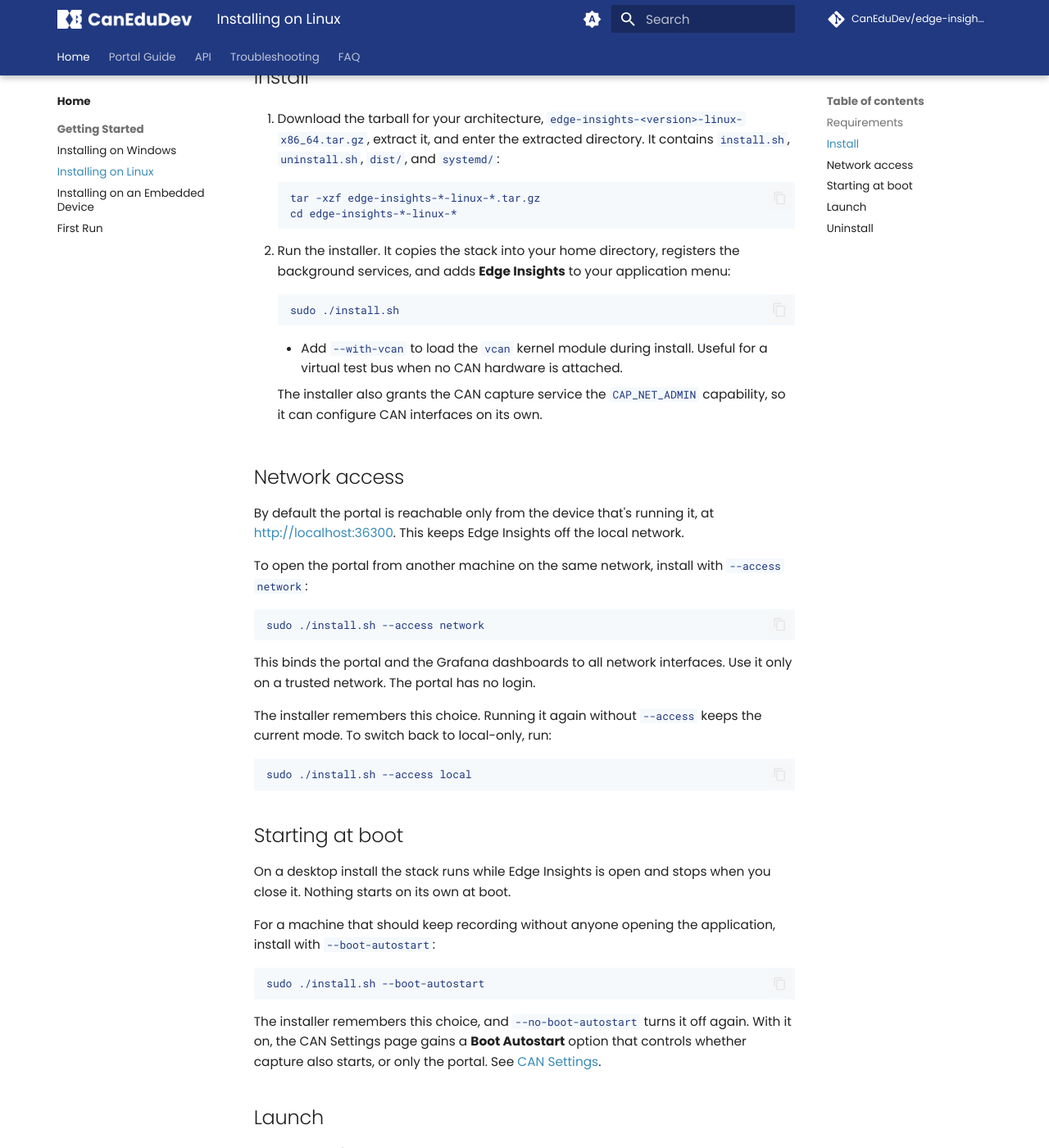
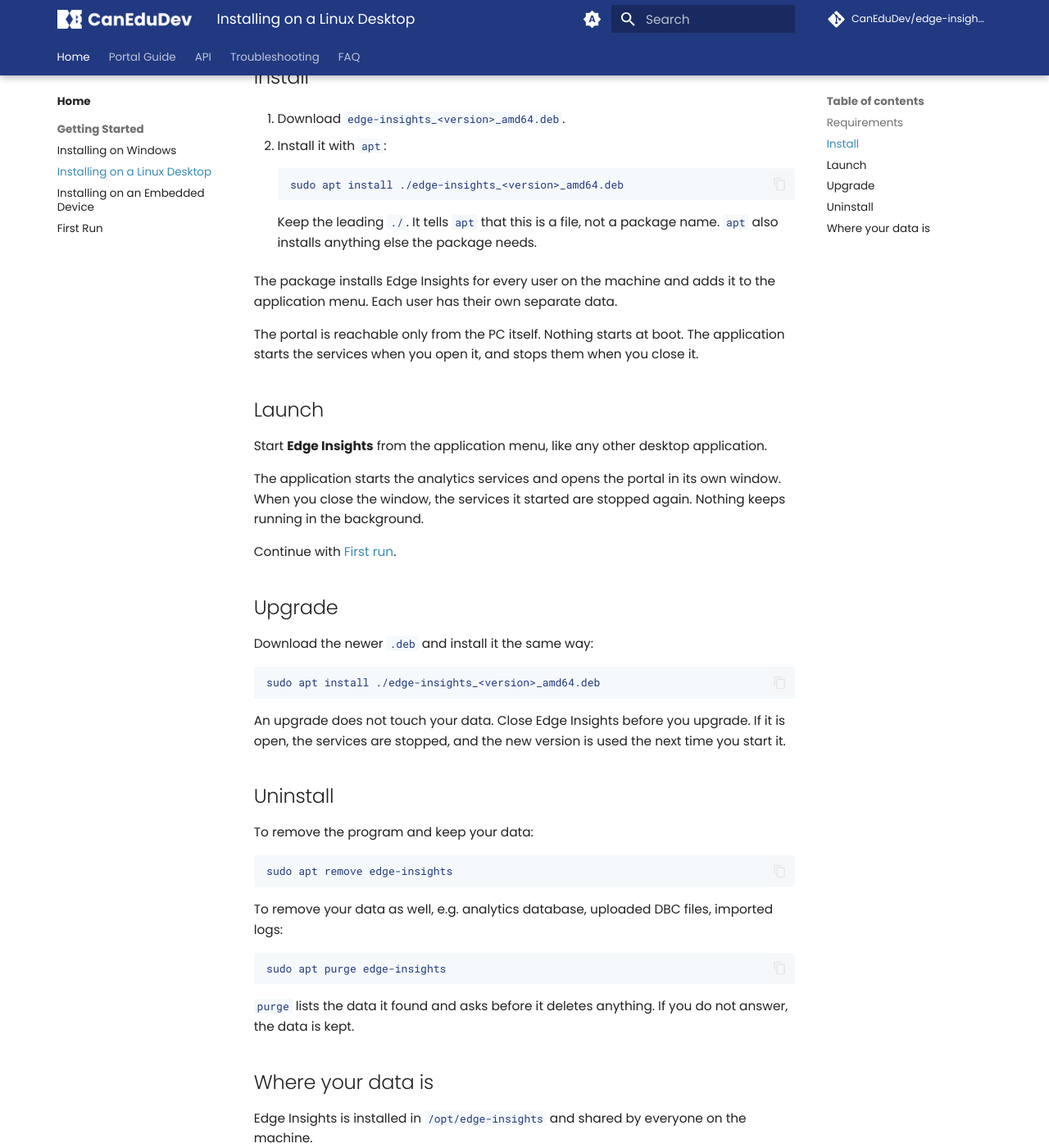
Before and after one commit to CanEduDev/edge-insights-docs, an MkDocs documentation site: the page built from docs/getting-started/installation-linux.md, in a window 1280 px wide and 1400 px high, scrolled down 616 px. Shown: the whole window at 82% size. Built offline with MkDocs 1.6.1 and Material for MkDocs 9.7.7, drawn with Linux system fonts in a browser that asks for light colours; comment, search, counter and statistics services are not loaded; some of the changed text lies outside the part shown.

Commit message:
docs: split Linux install into desktop (.deb) and embedded (tarball)
The Linux desktop build now ships as a Debian package
(CanEduDev/edge-insights#322), so the two deployment roles no longer
share an install path. Document one channel per audience instead of one
page covering both.

Installing on a Linux Desktop is now the .deb only: apt install, upgrade,
apt remove/purge, and where per-user data lives. Network access and boot
autostart move to the embedded page, which keeps the tarball and
install.sh, and gains the --prefix flag, an upgrade section, and headings
for both configuration topics.

Also update the paths the install layout changed: the program now lives
in /opt/edge-insights and per-user data in ~/.local/share/edge-insights,
which corrects the PORTAL_ALLOWED_HOSTS env file path in troubleshooting.
Repoint the CAN Settings boot-autostart link at the embedded page, since
that anchor no longer exists on the desktop page.

Co-Authored-By: Claude Opus 5 <noreply@anthropic.com>
Claude-Session: https://claude.ai/code/session_01FcanXfZT5hoBWzcqaArPPL

````diff
--- a/docs/getting-started/installation-linux.md
+++ b/docs/getting-started/installation-linux.md
@@ -1,88 +1,44 @@
-# Installing on Linux
+# Installing on a Linux Desktop
 
-Edge Insights runs on Linux in two ways:
+This page covers installing Edge Insights on a laptop or desktop PC. It
+is installed as a normal desktop application and started from the
+application menu.
 
-- **Desktop PC**: covered on this page. Edge Insights is installed as a
-  normal desktop application and started from the application menu.
-- **Embedded / headless device**: the device monitors a bus continuously
-  and the portal is accessed over the network. See
-  [Installing on an embedded device](installation-embedded.md).
+For a device that monitors a bus continuously and is accessed over the
+network, see
+[Installing on an embedded device](installation-embedded.md).
 
 ## Requirements
 
-- An x86_64 PC. arm64 builds are also available; see the
+- An x86_64 PC. For arm64, see the
   [embedded install page](installation-embedded.md).
 - Ubuntu 22.04+ or Debian 12+. Other systemd-based distributions may work
   but are untested.
 - `systemd` with user services (`systemctl --user`)
 - The `can` kernel module, i.e. SocketCAN, also `vcan` if you want a virtual
   bus for testing without hardware
-- `sudo` / root access to run the installer
+- `sudo` / root access to install
+- About 1 GB of free disk space
 
 ## Install
 
-1. Download the tarball for your architecture,
-   `edge-insights-<version>-linux-x86_64.tar.gz`, extract it, and enter
-   the extracted directory. It contains `install.sh`, `uninstall.sh`,
-   `dist/`, and `systemd/`:
+1. Download `edge-insights_<version>_amd64.deb`.
 
-    ```
-    tar -xzf edge-insights-*-linux-*.tar.gz
-    cd edge-insights-*-linux-*
+2. Install it with `apt`:
+
+    ```bash
+    sudo apt install ./edge-insights_<version>_amd64.deb
     ```
 
-2. Run the installer. It copies the stack into your home directory,
-   registers the background services, and adds **Edge Insights** to your
-   application menu:
+    Keep the leading `./`. It tells `apt` that this is a file, not a
+    package name. `apt` also installs anything else the package needs.
 
-    ```
-    sudo ./install.sh
-    ```
+The package installs Edge Insights for every user on the machine and adds
+it to the application menu. Each user has their own separate data.
 
-    - Add `--with-vcan` to load the `vcan` kernel module during install.
-      Useful for a virtual test bus when no CAN hardware is attached.
-
-    The installer also grants the CAN capture service the `CAP_NET_ADMIN`
-    capability, so it can configure CAN interfaces on its own.
-
-## Network access
-
-By default the portal is reachable only from the device that's running it, at
-<http://localhost:36300>. This keeps Edge Insights off the local network.
-
-To open the portal from another machine on the same network, install with
-`--access network`:
-
-```
-sudo ./install.sh --access network
-```
-
-This binds the portal and the Grafana dashboards to all network interfaces.
-Use it only on a trusted network. The portal has no login.
-
-The installer remembers this choice. Running it again without `--access` keeps
-the current mode. To switch back to local-only, run:
-
-```
-sudo ./install.sh --access local
-```
-
-## Starting at boot
-
-On a desktop install the stack runs while Edge Insights is open and stops
-when you close it. Nothing starts on its own at boot.
-
-For a machine that should keep recording without anyone opening the
-application, install with `--boot-autostart`:
-
-```
-sudo ./install.sh --boot-autostart
-```
-
-The installer remembers this choice, and `--no-boot-autostart` turns it off
-again. With it on, the CAN Settings page gains a **Boot Autostart** option
-that controls whether capture also starts, or only the portal. See
-[CAN Settings](../portal/can-settings.md#interface-and-bus-settings).
+The portal is reachable only from the PC itself. Nothing starts at boot.
+The application starts the services when you open it, and stops them when
+you close it.
 
 ## Launch
 
@@ -93,18 +49,47 @@ The application starts the analytics services and opens the portal in its
 own window. When you close the window, the services it started are stopped
 again. Nothing keeps running in the background.
 
+Continue with [First run](first-run.md).
+
+## Upgrade
+
+Download the newer `.deb` and install it the same way:
+
+```bash
+sudo apt install ./edge-insights_<version>_amd64.deb
+```
+
+An upgrade does not touch your data. Close Edge Insights before you
+upgrade. If it is open, the services are stopped, and the new version is
+used the next time you start it.
+
 ## Uninstall
 
-From the extracted tarball directory:
+To remove the program and keep your data:
 
-```
-sudo ./uninstall.sh
+```bash
+sudo apt remove edge-insights
 ```
 
-This stops the services and removes the installed application. It prompts
-before deleting your data, e.g. analytics database, uploaded DBC files,
-imported logs. To remove everything without prompting:
+To remove your data as well, e.g. analytics database, uploaded DBC files,
+imported logs:
 
+```bash
+sudo apt purge edge-insights
 ```
-sudo ./uninstall.sh --purge
-```
+
+`purge` lists the data it found and asks before it deletes anything. If
+you do not answer, the data is kept.
+
+## Where your data is
+
+Edge Insights is installed in `/opt/edge-insights` and shared by everyone
+on the machine.
+
+Everything it records is stored per user, in
+`~/.local/share/edge-insights`. This includes the analytics database,
+uploaded DBC files, and imported logs. Back up that directory to keep your
+recordings.
+
+An upgrade does not touch your data. An uninstall removes it only if you
+ask for it.
````
Also changed, not shown: docs/getting-started/installation-embedded.md (+72 -30 lines), docs/index.md (+6 -5 lines), docs/portal/can-settings.md (+1 -1 lines), docs/troubleshooting/index.md (+2 -2 lines).
